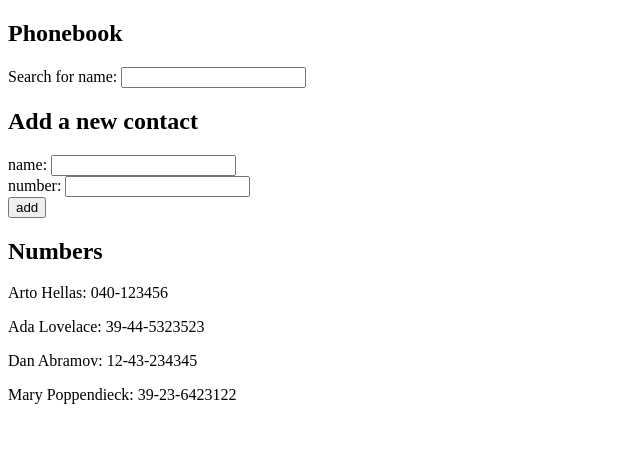
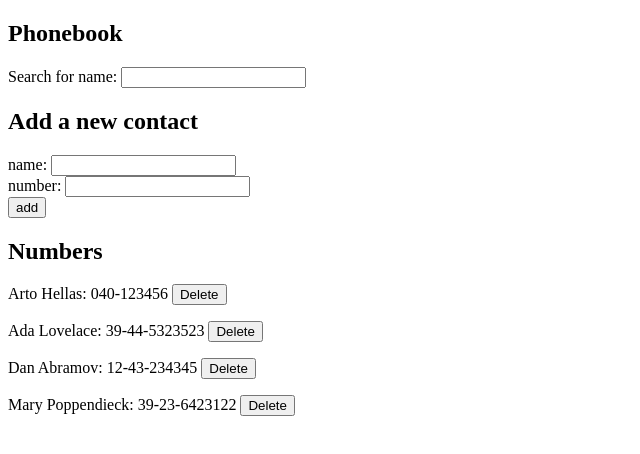
Before and after one commit to Iamsej/FullStackOpen, a React (Create React App) app in the folder Part 2/phonebook/: page / in a window 1280 px wide. Shown: the top 454 px of the page, without its empty margins (0-640 px from the left). Built offline with nearby package versions, Linux system fonts and the light colour scheme; data requests are answered from the project's data file.

Commit message:
2.17 functional, no warnings

```diff
--- a/Part 2/phonebook/db.json
+++ b/Part 2/phonebook/db.json
@@ -1,5 +1,5 @@
 {
-    "persons":[
+  "persons": [
     {
       "name": "Arto Hellas",
       "number": "040-123456",
--- a/Part 2/phonebook/src/App.js
+++ b/Part 2/phonebook/src/App.js
@@ -36,12 +36,23 @@ const App = () => {
     persons.every((person) =>
     person.name !== newName)
     ? serviceRequest
-        .send(address)
+        .sendName(address)
         .then(response => {setPersons(persons.concat(response))})
     : alert(`${newName} is already in the Phonebook`)
 
     setNewName('')
     setNewNumber('')
+  }
+
+  const removeName = (event) => {
+    const deletionName = event.currentTarget.value
+    const deletionCandidate = persons.find(person => person.name === deletionName)
+    console.log(deletionCandidate)
+    window.confirm(`Are you sure you want to delete ${deletionName} from your contacts?`)
+    ? serviceRequest
+      .deleteName(deletionCandidate.id)
+      .then( () => {setPersons(persons.filter(n => n.id !== deletionCandidate.id))})
+    : alert('Deletion cancelled')
   }
 
   const searchBar = (event) => {
@@ -61,7 +72,7 @@ const App = () => {
       submission={addName}
       />
       <h2>Numbers</h2>
-      <Numbers persons={persons} searchName={searchName}/>
+      <Numbers persons={persons} searchName={searchName} deletion={removeName}/>
     </div>
   )
 }
--- a/Part 2/phonebook/src/components/Numbers.js
+++ b/Part 2/phonebook/src/components/Numbers.js
@@ -1,10 +1,10 @@
 import React from 'react'
 
-const Person = ({name, number}) => {
+const Person = ({name, number, deletion}) => {
     return(
       <>
         <p>
-          {name}: {number}
+          {name}: {number} <button value={name} onClick={deletion}>Delete</button>
         </p>
       </>
     )
@@ -21,7 +21,7 @@ const Numbers = (props) => {
 
     const midmap = (props.persons.map(searchFilter)).filter(e => e !== undefined)
     const personsmap = midmap.map(person =>
-    <Person key={person.name} name={person.name} number={person.number} />)
+    <Person key={person.name} name={person.name} number={person.number} deletion={props.deletion}/>)
 
     return(
       <>
--- a/Part 2/phonebook/src/services/persons.js
+++ b/Part 2/phonebook/src/services/persons.js
@@ -1,17 +1,24 @@
 import axios from 'axios'
 const baseUrl = 'http://localhost:3001/persons'
 
-const getAll = () =>{
+const getAll = () => {
     const request = axios.get(baseUrl)
     return(
         request.then(response => response.data)
     )
 }
 
-const send = newObject => {
+const sendName = newObject => {
     const request = axios.post(baseUrl, newObject)
     return(
         request.then(response => response.data)
+    )
+}
+
+const deleteName = (id) => {
+    const request = axios.delete(`${baseUrl}/${id}`)
+    return(
+        request.then(alert('Entry deleted'))
     )
 }
 
@@ -19,5 +26,6 @@ export default
 
 {
     getAll,
-    send
+    sendName,
+    deleteName
 }
```
Lines whose indentation alone changed are shown as unchanged.
